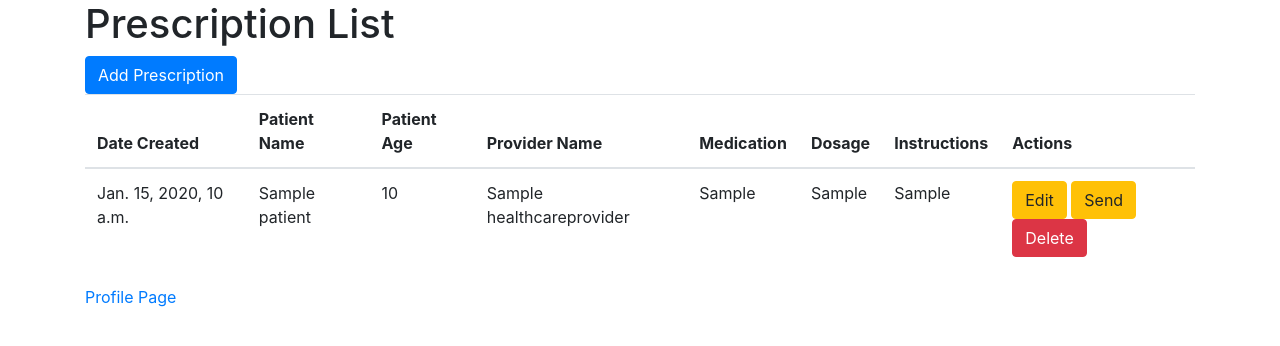
After one commit to AlomariKa/HMS, a Django app: page /prescriptions/ in a window 1280 px wide. The commit adds this page. Shown: the top 346 px of the page. Run offline with Django 5.2, Linux system fonts and the light colour scheme; a user stored in the database is signed in; tables that the repository leaves empty hold one stand-in row (values such as "Sample post"); some libraries are stand-ins or nearby versions.

Commit message:
Rescriptions BackEnd

```diff
--- a/accounts/templates/delete_profile/delete_profile.html
+++ b/accounts/templates/delete_profile/delete_profile.html
@@ -10,7 +10,7 @@
 <body>
     <div class="container">
         <h1>Delete Profile</h1>
-        <p>Are you sure you want to delete your profile?</p>
+        <p>Are you sure you want to delete your profile {{user_profile}} ?</p>
         <form method="post">
             {% csrf_token %}
             <button type="submit" class="btn btn-danger">Delete Profile</button>
--- a/accounts/views.py
+++ b/accounts/views.py
@@ -60,8 +60,9 @@ def delete_profile(request):
         user_profile.delete()
         # Optionally, delete the user account if needed
         request.user.delete()  # Uncomment if you want to delete the user account as well
+
         # Log the user out
         logout(request)
         return redirect('accounts:login')  # Redirect to the login page
 
-    return render(request, 'delete_profile/delete_profile.html', {'user_profile': user_profile})
+    return render(request, 'delete_profile/delete_profile.html', {'user_profile': request.user})
--- a/logic/models.py
+++ b/logic/models.py
@@ -45,3 +45,14 @@ class Appointment(models.Model):
 
     def __str__(self):
         return f"Appointment with {self.provider.name} on {self.date} at {self.time}"
+
+class Prescription(models.Model):
+    patient = models.ForeignKey(Patient, on_delete=models.CASCADE)
+    provider = models.ForeignKey(HealthcareProvider, on_delete=models.CASCADE)
+    date_created = models.DateTimeField(auto_now_add=True)
+    medication = models.CharField(max_length=255)
+    dosage = models.CharField(max_length=100)
+    instructions = models.TextField()
+
+    def __str__(self):
+        return f"Prescription for {self.patient.name} by {self.provider.name}"
--- a/logic/templates/Profiles/provider_profile.html
+++ b/logic/templates/Profiles/provider_profile.html
@@ -16,6 +16,7 @@
     <h2>Actions</h2>
     <a href="{% url 'logic:appointments_list_provider' %}">View All Appointments</a>
     <a href="{% url 'accounts:logout' %}">Logout</a>
+    <a href="{% url 'logic:prescription_view' %}">Prescriptions</a>
 
 </body>
 </html>
--- /dev/null
+++ b/logic/templates/prescription/prescription_view.html
@@ -0,0 +1,53 @@
+<!-- templates/prescriptions/prescription_view.html -->
+
+<!DOCTYPE html>
+<html lang="en">
+<head>
+    <meta charset="UTF-8">
+    <title>Prescription List</title>
+    <link rel="stylesheet" href="https://stackpath.bootstrapcdn.com/bootstrap/4.5.2/css/bootstrap.min.css">
+</head>
+<body>
+    <div class="container">
+        <h1>Prescription List</h1>
+        <a href="{% url 'logic:add_prescription' %}" class="btn btn-primary">Add Prescription</a>
+        <table class="table">
+            <thead>
+                <tr>
+                    <th>Date Created</th>
+                    <th>Patient Name</th>
+                    <th>Patient Age</th>
+                    <th>Provider Name</th>
+                    <th>Medication</th>
+                    <th>Dosage</th>
+                    <th>Instructions</th>
+                    <th>Actions</th>
+                </tr>
+            </thead>
+            <tbody>
+                {% for prescription in prescriptions %}
+                <tr>
+                    <td>{{ prescription.date_created }}</td>
+                    <td>{{ prescription.patient.name }}</td>
+                    <td>{{ prescription.patient.age }}</td>
+                    <td>{{ prescription.provider.name }}</td>
+                    <td>{{ prescription.medication }}</td>
+                    <td>{{ prescription.dosage }}</td>
+                    <td>{{ prescription.instructions }}</td>
+                    <td>
+                        <a href="{% url 'logic:edit_prescription' prescription.id %}" class="btn btn-warning">Edit</a>
+                      <a href="{% url 'logic:pharmacy'%}" class="btn btn-warning">Send</a>
+
+                        <form action="{% url 'logic:delete_prescription' prescription.id %}" method="post" style="display:inline;">
+                            {% csrf_token %}
+                            <button type="submit" class="btn btn-danger">Delete</button>
+                        </form>
+                    </td>
+                </tr>
+                {% endfor %}
+            </tbody>
+        </table>
+      <a href="{% url 'logic:provider_profile' %}">Profile Page</a>
+    </div>
+</body>
+</html>
--- a/logic/urls.py
+++ b/logic/urls.py
@@ -11,7 +11,12 @@ appointments_list_provider,
  create_provider_profile,
  patient_profile,
  provider_profile,
- admin_profile)
+ admin_profile,
+prescription_view,
+edit_prescription,
+delete_prescription,
+add_prescription,
+pharmacy)
 
 app_name = 'logicHSM'
 
@@ -21,6 +26,12 @@ urlpatterns = [
     path('appointments/listAdmin/', appointments_list_admin, name='appointments_list_admin'),
     path('appointments/listProvider/', appointments_list_provider, name='appointments_list_provider'),
 
+    path('prescriptions/', prescription_view, name='prescription_view'),
+    path('prescriptions/edit/<int:prescription_id>/', edit_prescription, name='edit_prescription'),
+    path('prescriptions/delete/<int:prescription_id>/', delete_prescription, name='delete_prescription'),
+    path('prescriptions/add/', add_prescription, name='add_prescription'),  # Add a new prescription
+    path('pharmacy/',pharmacy,name='pharmacy'),
+
     path('patient_profile/', patient_profile, name='patient_profile'),  # Patient dashboard
     path('admin_profile/', admin_profile, name='admin_profile'),  # Admin dashboard
     path('provider_profile/', provider_profile, name='provider_profile'),  # Provider dashboard
--- a/logic/views.py
+++ b/logic/views.py
@@ -1,8 +1,8 @@
 # Classes/views.py
 
 from django.shortcuts import render, redirect , get_object_or_404
-from .forms import PatientForm, AdministrativeStaffForm, HealthcareProviderForm,AppointmentForm
-from .models import Appointment,Patient, AdministrativeStaff,HealthcareProvider
+from .forms import PatientForm, AdministrativeStaffForm, HealthcareProviderForm,AppointmentForm,PrescriptionForm
+from .models import Appointment,Patient, AdministrativeStaff,HealthcareProvider,Prescription
 from django.contrib.auth.decorators import login_required
 from django.urls import reverse
 
@@ -134,9 +134,11 @@ def patient_dashboard(request):
         user_profile = request.user.userprofile
         patient = user_profile.patient  # Access the Patient through UserProfile
         appointments = patient.appointment_set.all()  # because of foreign key Django provides a way to access all related Appointment objects through the patient instance.
+        last_prescription = Prescription.objects.filter(patient=patient).order_by('-date_created').first()  # Get the last prescription
     except Patient.DoesNotExist:
         return redirect('logic:create_patient_profile')  # Redirect to profile creation if not found
-    return render(request, 'appointments/patient_dashboard.html', {'appointments': appointments})
+    return render(request, 'appointments/patient_dashboard.html', {'appointments': appointments,
+        'last_prescription': last_prescription,})
 
 def appointments_list_admin(request):
     # Retrieve all appointments
@@ -155,3 +157,46 @@ def appointments_list_provider(request):
     appointments = Appointment.objects.all()
 
     return render(request, 'appointments/appointments_list_provider.html', {'appointments': appointments})
+
+@login_required
+def prescription_view(request):
+    prescriptions = Prescription.objects.all()  # Get all prescriptions
+    return render(request, 'prescription/prescription_view.html', {'prescriptions': prescriptions})
+
+@login_required
+def add_prescription(request):
+    if request.method == 'POST':
+        form = PrescriptionForm(request.POST)
+        if form.is_valid():
+            prescription = form.save(commit=False)
+            prescription.provider = request.user.userprofile.healthcareprovider  # Set the provider
+            prescription.save()
+            return redirect('logic:prescription_view')  # Redirect to the same page after saving
+    else:
+        form = PrescriptionForm()
+
+    return render(request, 'prescription/prescription_form.html', {'form': form})
+
+@login_required
+def edit_prescription(request, prescription_id):
+    prescription = get_object_or_404(Prescription, id=prescription_id)
+
+    if request.method == 'POST':
+        form = PrescriptionForm(request.POST, instance=prescription)
+        if form.is_valid():
+            form.save()
+            prescription.save()
+            return redirect('logic:prescription_view')  # Redirect to the prescription view after saving
+    else:
+        form = PrescriptionForm(instance=prescription)
+
+    return render(request, 'prescription/prescription_form.html', {'form': form})
+
+@login_required
+def delete_prescription(request, prescription_id):
+    prescription = get_object_or_404(Prescription, id=prescription_id)
+    prescription.delete()
+    return redirect('logic:prescription_view')  # Redirect back to the prescription view
+
+def pharmacy(request):
+    return render(request,'prescription/pharmacy.html')
```
Also changed, not shown: logic/forms.py (+6 -1 lines), logic/templates/appointments/patient_dashboard.html (+9 -0 lines), logic/templates/prescription/add_prescription.html (added, +20 -0 lines), logic/templates/prescription/pharmacy.html (added, +12 -0 lines), logic/templates/prescription/prescription_form.html (added, +20 -0 lines), logic/migrations/0003_prescription.py (added).
